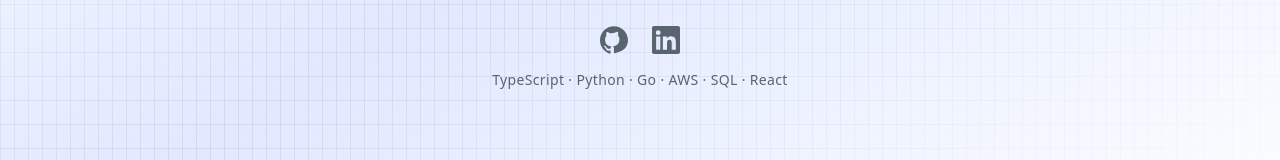
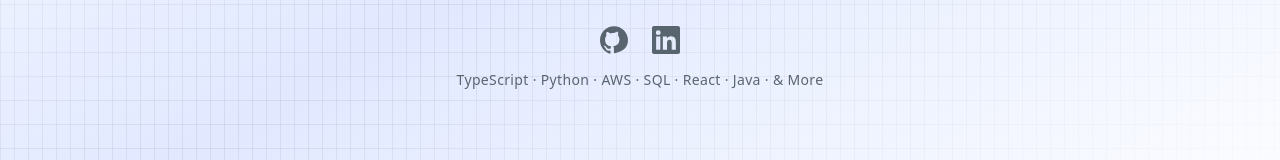
Before and after one commit to yyrichy/yyrichy.github.io, a Next.js app: page / in a window 1280 px wide. Shown: the part 524-684 px from the top of the page. Built offline with nearby package versions, Linux system fonts and the light colour scheme.

Commit message:
update skils

```diff
--- a/src/components/hero.tsx
+++ b/src/components/hero.tsx
@@ -19,7 +19,8 @@ export function Hero() {
           transition={{ duration: 0.8 }}
           className='text-5xl md:text-6xl lg:text-7xl font-serif font-medium tracking-tight'
         >
-          Hi, I&apos;m <span className='bg-gradient-to-r from-primary via-green-500 to-accent text-transparent bg-clip-text'>Richard Yin</span>
+          Hi, I&apos;m{' '}
+          <span className='bg-gradient-to-r from-primary via-green-500 to-accent text-transparent bg-clip-text'>Richard Yin</span>
         </motion.h1>
 
         <motion.p
@@ -75,7 +76,7 @@ export function Hero() {
               </svg>
             </a>
           </div>
-          <p className='text-sm tracking-wide'>TypeScript · Python · Go · AWS · SQL · React</p>
+          <p className='text-sm tracking-wide'>TypeScript · Python · AWS · SQL · React · Java · & More</p>
         </motion.div>
       </div>
     </section>
```
